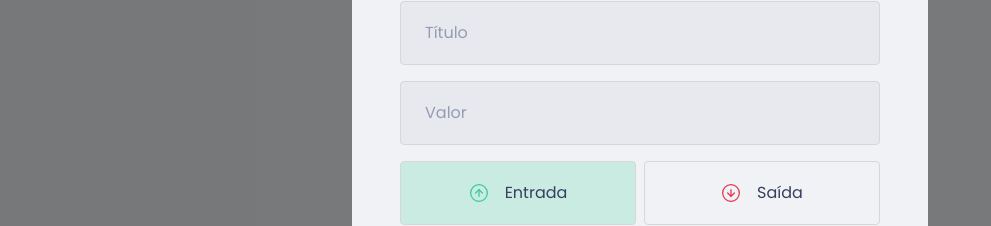
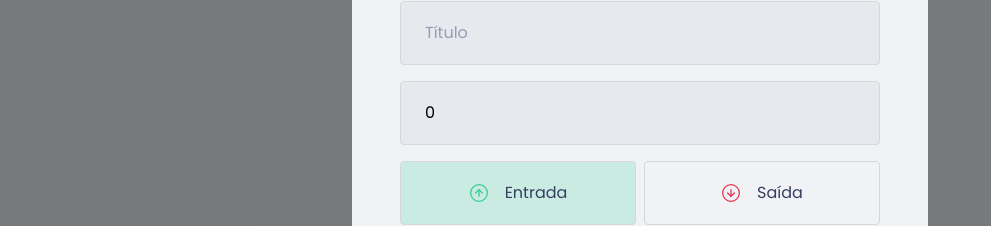
Before and after one commit to henriquesbarros/dtmoney, a React (Create React App) app: page / in a window 1280 px wide. Both pictures are taken after a click on the button "Nova transação". Shown: the part 237-463 px from the top of the page, without its empty margins (0-991 px from the left). Built offline with nearby package versions, Linux system fonts and the light colour scheme; what miragejs would draw is missing.

Commit message:
saving data in the form

```diff
--- a/src/components/NewTransactionModal/index.tsx
+++ b/src/components/NewTransactionModal/index.tsx
@@ -1,4 +1,4 @@
-import { useState } from "react";
+import { FormEvent, useState } from "react";
 import Modal from "react-modal";
 
 import incomeImg from "../../assets/income.svg";
@@ -13,7 +13,21 @@
 }
 
 export function NewTransactionModal({ isOpen, onRequestClose }: NewTransactionModalProps) {
+    const [title, setTitle] = useState('');
+    const [value, setValue] = useState(0);
+    const [category, setCategory] = useState('');
+
     const [type, setType] = useState('deposit');
+
+    function handleCreateNewTransaction(event: FormEvent) {
+        event.preventDefault();
+        console.log({
+            title,
+            value,
+            category,
+            type
+        })
+    }
 
     return (
         <Modal
@@ -31,17 +45,21 @@
             <img src={closeImg} alt="Fechar modal" />
         </button>
 
-        <Container>
+        <Container onSubmit={handleCreateNewTransaction}>
 
             <h2>Cadastrar transação</h2>
 
             <input
                 placeholder="Título"
+                value={title}
+                onChange={event => setTitle(event.target.value)}
             />
 
             <input
                 type="number"
                 placeholder="Valor"
+                value={value}
+                onChange={event => setValue(Number(event.target.value))}
             />
 
             <TransactionTypeContainer>
@@ -70,6 +88,8 @@
 
             <input
                 placeholder="Categoria"
+                value={category}
+                onChange={event => setCategory(event.target.value)}
             />
 
             <button type="submit">
```
